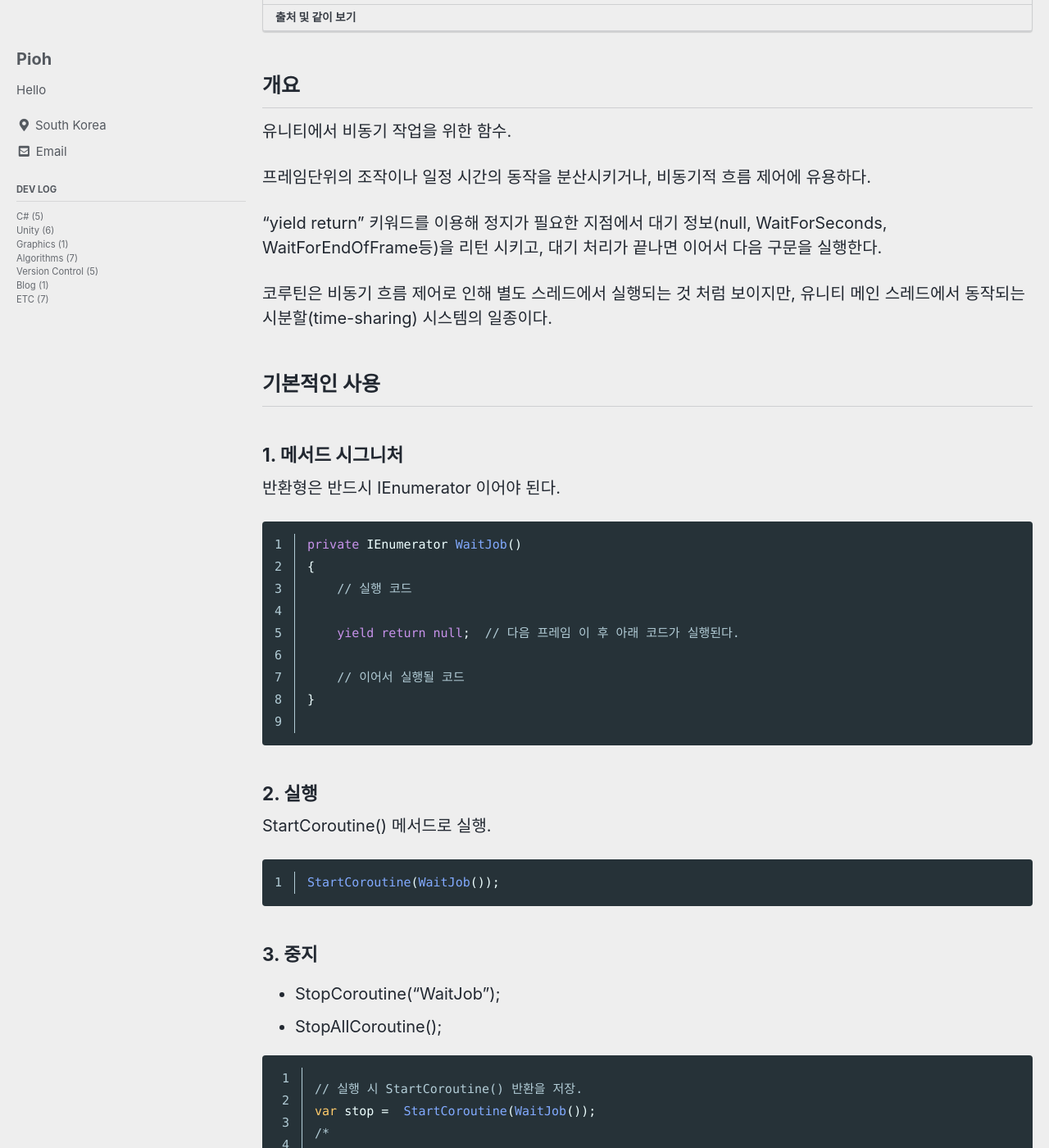
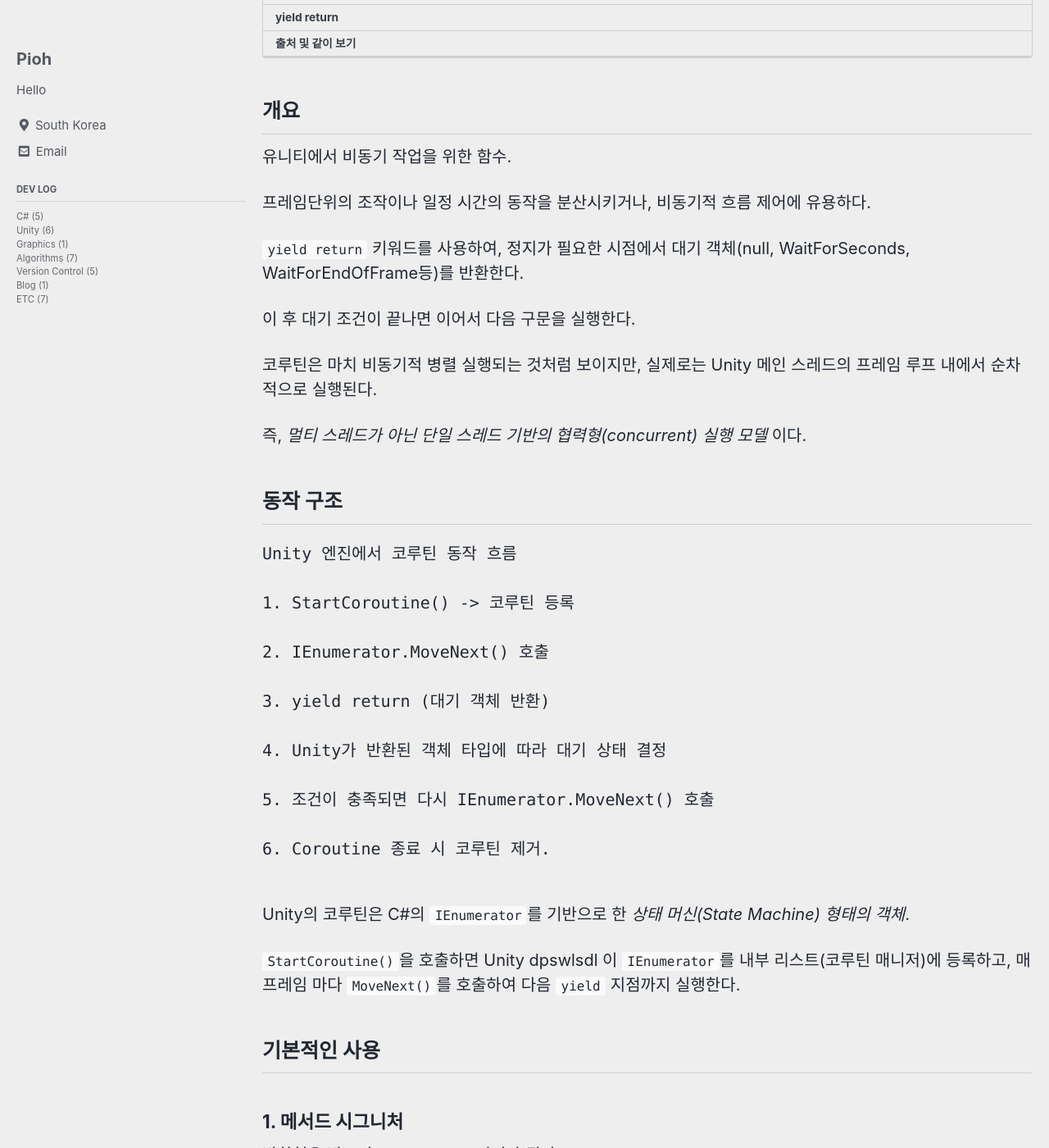
Before and after one commit to devpioh/devpioh.github.io, a Jekyll site: the page built from _posts/Devlog/Unity/2022-07-22-coroutine.md, in a window 1280 px wide and 1400 px high, scrolled down 405 px. Shown: the whole window at 82% size. Built offline with Jekyll 4.4.1, drawn with Linux system fonts in a browser that asks for light colours; cached includes are drawn as plain includes; some web fonts are replaced; comment, search, counter and statistics services are not loaded; some of the changed text lies outside the part shown.

Commit message:
Unity 기본

````diff
--- a/_posts/Devlog/Unity/2022-07-21-Coroutine.md
+++ b/_posts/Devlog/Unity/2022-07-22-coroutine.md
@@ -18,9 +18,36 @@
 
 프레임단위의 조작이나 일정 시간의 동작을 분산시키거나, 비동기적 흐름 제어에 유용하다.
 
-"yield return" 키워드를 이용해 정지가 필요한 지점에서 대기 정보(null, WaitForSeconds, WaitForEndOfFrame등)을 리턴 시키고, 대기 처리가 끝나면 이어서 다음 구문을 실행한다.
+`yield return` 키워드를 사용하여, 정지가 필요한 시점에서 대기 객체(null, WaitForSeconds, WaitForEndOfFrame등)를 반환한다.
 
-코루틴은 비동기 흐름 제어로 인해 별도 스레드에서 실행되는 것 처럼 보이지만, 유니티 메인 스레드에서 동작되는 시분할(time-sharing) 시스템의 일종이다.
+이 후 대기 조건이 끝나면 이어서 다음 구문을 실행한다.
+
+코루틴은 마치 비동기적 병렬 실행되는 것처럼 보이지만, 실제로는 Unity 메인 스레드의 프레임 루프 내에서 순차적으로 실행된다.
+
+즉, *멀티 스레드가 아닌 단일 스레드 기반의 협력형(concurrent) 실행 모델* 이다.
+
+## 동작 구조
+
+```txt
+Unity 엔진에서 코루틴 동작 흐름
+
+1. StartCoroutine() -> 코루틴 등록
+
+2. IEnumerator.MoveNext() 호출
+
+3. yield return (대기 객체 반환)
+
+4. Unity가 반환된 객체 타입에 따라 대기 상태 결정
+
+5. 조건이 충족되면 다시 IEnumerator.MoveNext() 호출
+
+6. Coroutine 종료 시 코루틴 제거.
+
+```
+
+Unity의 코루틴은 C#의 `IEnumerator`를 기반으로 한 *상태 머신(State Machine) 형태의 객체*.
+
+`StartCoroutine()`을 호출하면 Unity dpswlsdl 이 `IEnumerator`를 내부 리스트(코루틴 매니저)에 등록하고, 매프레임 마다 `MoveNext()`를 호출하여 다음 `yield` 지점까지 실행한다.
 
 ## 기본적인 사용
 
@@ -51,7 +78,7 @@
 ### 3. 중지
 
 * StopCoroutine("WaitJob");
-* StopAllCoroutine();
+* StopAllCoroutines();
 
 ```cs
 
@@ -81,4 +108,4 @@
 ## 출처 및 같이 보기
 
 * [StartCoroutine](https://docs.unity3d.com/6000.0/Documentation/ScriptReference/MonoBehaviour.StartCoroutine.html)
-* [StopCoroutine](hhttps://docs.unity3d.com/6000.0/Documentation/ScriptReference/MonoBehaviour.StopCoroutine.html)
+* [StopCoroutine](https://docs.unity3d.com/6000.0/Documentation/ScriptReference/MonoBehaviour.StopCoroutine.html)
````
Also changed, not shown: other parts of _posts/Devlog/Unity/2022-07-22-coroutine.md (+1 -1 lines), _posts/Devlog/Unity/2022-07-21-monobehaviour.md (renamed from _posts/Devlog/Unity/2022-07-22-monobehaviour.md).
